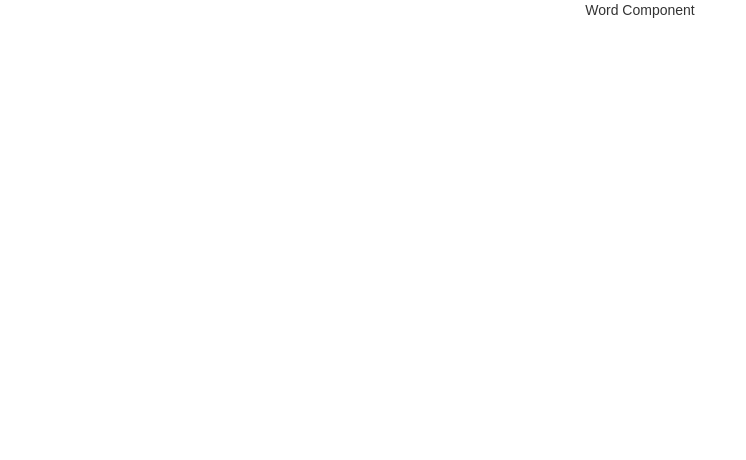
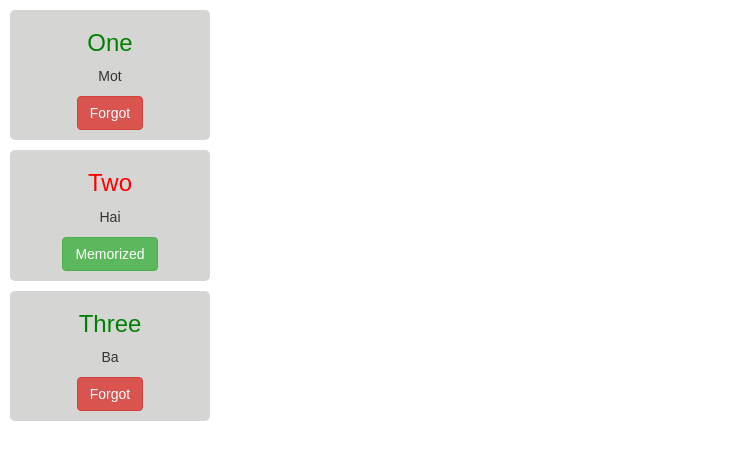
Before and after one commit to vanpho93/react1205, a React (Create React App) app: page / in a window 1280 px wide. Shown: the top 460 px of the page, without its empty margins (0-746 px from the left). Built offline with nearby package versions, Linux system fonts and the light colour scheme.

Commit message:
getButton

```diff
--- a/src/App.js
+++ b/src/App.js
@@ -7,7 +7,9 @@ class App extends Component {
   render() {
     return (
       <div className="App">
-        <Word />
+        <Word wordInfo={{ en: 'One', vn: 'Mot', isMemorized: true }} />
+        <Word wordInfo={{ en: 'Two', vn: 'Hai', isMemorized: false }} />
+        <Word wordInfo={{ en: 'Three', vn: 'Ba', isMemorized: true }} />
       </div>
     );
   }
--- a/src/components/Word.js
+++ b/src/components/Word.js
@@ -1,13 +1,31 @@
 import React, { Component } from 'react';
 
 class Word extends Component {
+    getButton() {
+        if (this.props.wordInfo.isMemorized) {
+            return <button className="btn btn-danger">Forgot</button>;
+        }
+        return <button className="btn btn-success">Memorized</button>;
+    }
     render() {
+        const { en, vn, isMemorized } = this.props.wordInfo;
+        const color = isMemorized ? 'green' : 'red';
         return (
-            <div>
-                <p>Word Component</p>
+            <div style={{ backgroundColor: '#D5D6D4', padding: '10px', margin: '10px', width: '200px', borderRadius: '5px' }}>
+                <h3 style={{ color, margin: '10px' }}>{en}</h3>
+                <p>{vn}</p>
+                { this.getButton() }
             </div>
-        )
+        );
     }
 }
 
 export default Word;
+
+/*
+    Auto Close Tag
+    Auto Rename Tag
+    npm Intellisense
+    path Intellisense
+    React-Native/React/Redux es6 (EQuimper)
+*/
```
